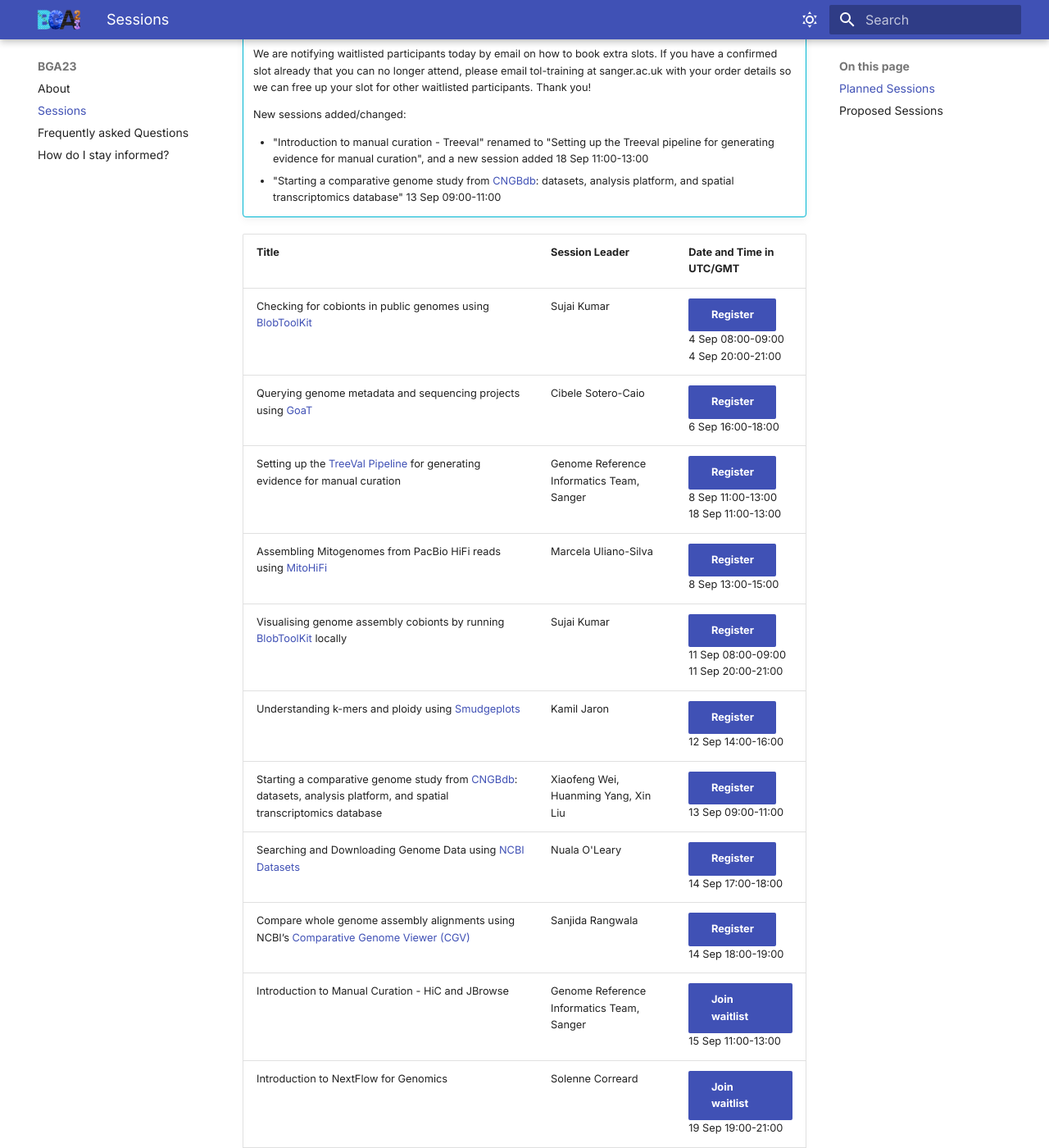
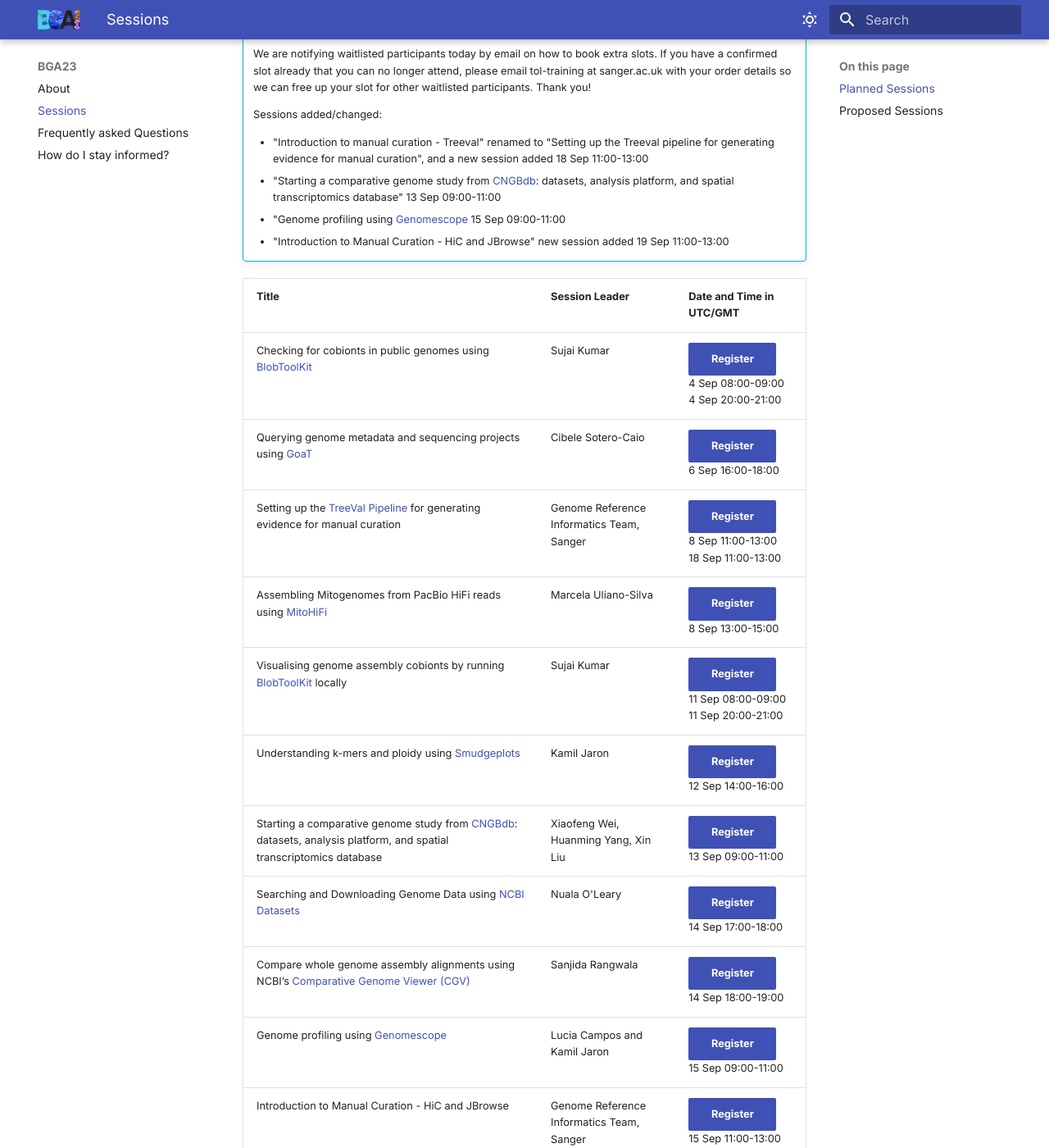
Before and after one commit to tol-training/tol-training.github.io, an MkDocs documentation site: the page built from docs/sessions.md, in a window 1280 px wide and 1400 px high, scrolled down 621 px. Shown: the whole window at 82% size. Built offline with MkDocs 1.6.1 and Material for MkDocs 9.7.7, drawn with Linux system fonts in a browser that asks for light colours.

Commit message:
update sessions

```diff
--- a/docs/sessions.md
+++ b/docs/sessions.md
@@ -17,10 +17,12 @@
 !!! info "**2023-08-11 Update**"
     We are notifying waitlisted participants today by email on how to book extra slots. If you have a confirmed slot already that you can no longer attend, please email tol-training at sanger.ac.uk with your order details so we can free up your slot for other waitlisted participants. Thank you!
 
-    New sessions added/changed:
+    Sessions added/changed:
 
     - "Introduction to manual curation - Treeval" renamed to "Setting up the Treeval pipeline for generating evidence for manual curation", and a new session added 18 Sep 11:00-13:00
     - "Starting a comparative genome study from [CNGBdb](https://db.cngb.org/){: target="_blank"}: datasets, analysis platform, and spatial transcriptomics database" 13 Sep 09:00-11:00
+    - "Genome profiling using [Genomescope](https://github.com/tbenavi1/genomescope2.0){: target="_blank"} 15 Sep 09:00-11:00
+    - "Introduction to Manual Curation - HiC and JBrowse" new session added 19 Sep 11:00-13:00
 
 
 | Title | Session Leader | Date and Time in UTC/GMT |
@@ -34,7 +36,8 @@
 | Starting a comparative genome study from [CNGBdb](https://db.cngb.org/){: target="_blank"}: datasets, analysis platform, and spatial transcriptomics database  | Xiaofeng Wei, Huanming Yang, Xin Liu | [Register](https://buytickets.at/bga23/980802){ : target="_blank" .md-button .md-button--primary }<br/>13 Sep 09:00-11:00 |
 | Searching and Downloading Genome Data using [NCBI Datasets](https://www.ncbi.nlm.nih.gov/datasets/){: target="_blank"} | Nuala O'Leary | [Register](https://buytickets.at/bga23/973214){ : target="_blank" .md-button .md-button--primary }<br/>14 Sep 17:00-18:00 |
 | Compare whole genome assembly alignments using NCBI’s [Comparative Genome Viewer (CGV)](https://www.ncbi.nlm.nih.gov/genome/cgv){: target="_blank"} | Sanjida Rangwala | [Register](https://buytickets.at/bga23/973216){ : target="_blank" .md-button .md-button--primary }<br/>14 Sep 18:00-19:00 |
-| Introduction to Manual Curation - HiC and JBrowse | Genome Reference Informatics Team, Sanger | [Join waitlist](https://buytickets.at/bga23/973204){ : target="_blank" .md-button .md-button--primary }<br/>15 Sep 11:00-13:00 |
+| Genome profiling using [Genomescope](https://github.com/tbenavi1/genomescope2.0){: target="_blank"} | Lucia Campos and Kamil Jaron | [Register](https://buytickets.at/bga23/981915){ : target="_blank" .md-button .md-button--primary }<br/>15 Sep 09:00-11:00 |
+| Introduction to Manual Curation - HiC and JBrowse | Genome Reference Informatics Team, Sanger | [Register](https://buytickets.at/bga23/973204){ : target="_blank" .md-button .md-button--primary }<br/>15 Sep 11:00-13:00<br/>19 Sep 11:00-13:00 |
 | Introduction to NextFlow for Genomics | Solenne Correard | [Join waitlist](https://buytickets.at/bga23/973982){ : target="_blank" .md-button .md-button--primary }<br/>19 Sep 19:00-21:00 |
 | [BUSCO](https://busco.ezlab.org/){: target="_blank"} - from QC to gene prediction and phylogenomics | Rob Waterhouse | [Join waitlist](https://buytickets.at/bga23/973174){ : target="_blank" .md-button .md-button--primary }<br/>20 Sep 08:00-10:00<br/>20 Sep 17:00-19:00 |
 | Classifying Transposable Elements with [Earl Grey TE](https://github.com/TobyBaril/EarlGrey){: target="_blank"} | Tobias Baril | [Join waitlist](https://buytickets.at/bga23/973218){ : target="_blank" .md-button .md-button--primary }<br/>21 Sep 12:00-14:00 |
```
Also changed, not shown: docs/index.md (+1 -1 lines).
